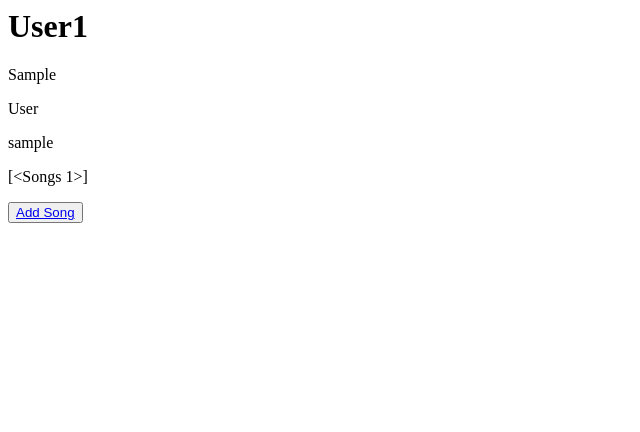
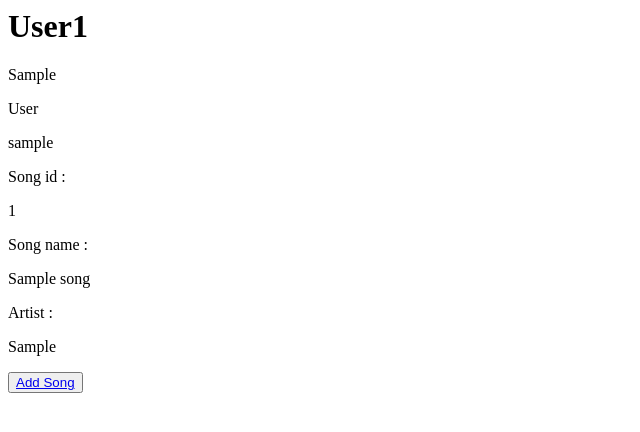
Before and after one commit to JackPendlebury1/ProjectDevOps, a Flask app: page /user/home in a window 1280 px wide. Shown: the top 432 px of the page, without its empty margins (0-640 px from the left). Run offline with Flask 2, Linux system fonts and the light colour scheme; a user stored in the database is signed in; tables that the repository leaves empty hold one stand-in row (values such as "Sample post").

Commit message:
changes to reflect the users details and songs

```diff
--- a/templates/user_home.html
+++ b/templates/user_home.html
@@ -8,7 +8,11 @@
                 <p>{{ current_user.user_first_name }}<br></p>
                 <p>{{ current_user.user_last_name }}<br></p>
                 <p>{{ current_user.user_username }}<br></p>
-                <p>{{ current_user.songs }}</p>
+                {% for song in current_user.songs %}
+                    <p>Song id : </p><p>{{ song.id }}</p>
+                    <p>Song name : </p><p>{{ song.song_name }}</p>
+                    <p>Artist : </p><p>{{ song.song_artist }}</p>
+                {% endfor %}
         </div>
         <div>
             <button><a href="{{ url_for('user_add_song') }}">Add Song</a></button>
```
